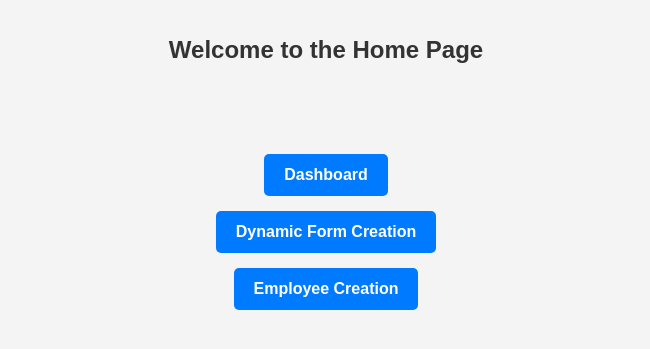
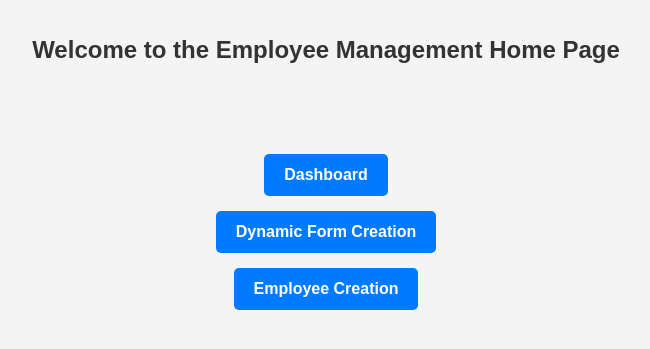
Before and after one commit to SreeragLP/Employee_management, a Django app: page / in a window 1280 px wide. Shown: the top 349 px of the page, without its empty margins (314-964 px from the left). Run offline with Django 5.2, Linux system fonts and the light colour scheme.

Commit message:
fixed html,reformated,

```diff
--- a/templates/home.html
+++ b/templates/home.html
@@ -5,10 +5,10 @@
     <meta charset="UTF-8">
     <meta name="viewport" content="width=device-width, initial-scale=1.0">
     <title>Home</title>
-    <link rel="stylesheet" href="{% static 'css/style.css' %}">  <!-- Connect CSS -->
+    <link rel="stylesheet" href="{% static 'css/style.css' %}">
 </head>
 <body class="home-page">
-    <h1 class="home-title">Welcome to the Home Page</h1>
+<h1 class="home-title">Welcome to the Employee Management Home Page</h1>
 
 <div class="home-buttons">
     <form action="{% url 'dashboard:dashboard' %}" method="get">
```
Also changed, not shown: templates/dashboard.html (indentation only), templates/dynamic_forms.html (indentation only), templates/employee_creation.html (indentation only). Lines whose indentation alone changed are shown as unchanged.
